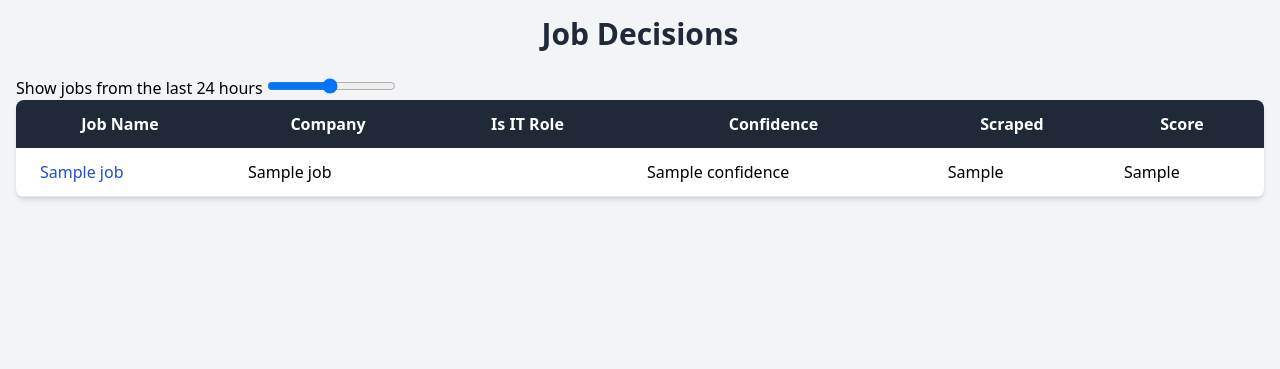
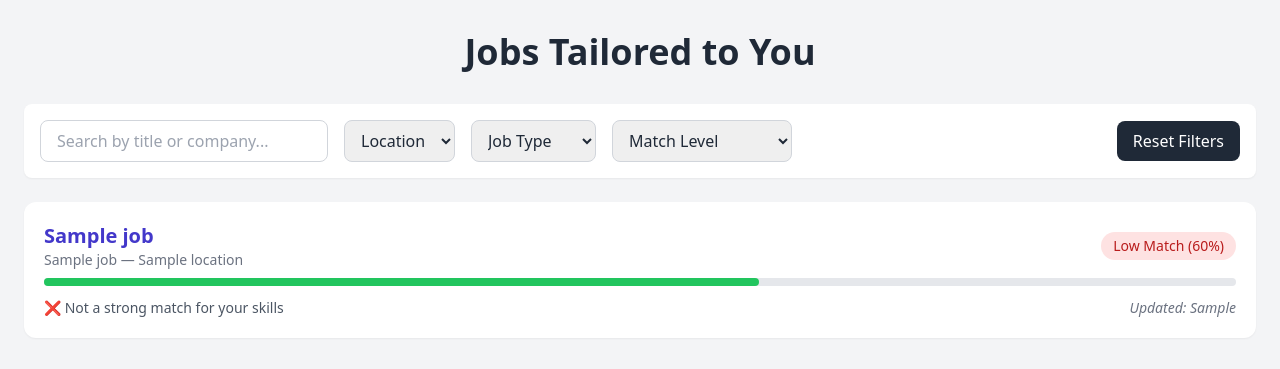
Before and after one commit to wbinsaad/JobScraper, a Flask app: template flask_app/templates/index.html in a window 1280 px wide. Shown: the top 369 px of the page. Run offline with Flask 3, Linux system fonts and the light colour scheme; the template is opened without the code that fills it: most values are stand-ins (such as "Sample title", 1, 10 or a date in 2020); some libraries are stand-ins or nearby versions.

Commit message:
Update the index.html

```diff
--- a/flask_app/templates/index.html
+++ b/flask_app/templates/index.html
@@ -5,64 +5,103 @@
     <meta name="viewport" content="width=device-width, initial-scale=1.0" />
     <title>Job Data</title>
     <script src="https://cdn.tailwindcss.com"></script>
-    <!-- Tailwind CSS via CDN -->
   </head>
-  <body class="bg-gray-100 font-sans leading-normal tracking-normal">
-    <div class="container mx-auto p-4">
-      <h1 class="text-3xl font-bold text-center text-gray-800 mb-6">
-        Job Decisions
-      </h1>
 
-      <form id="filter-form" method="GET" action="/">
-        <label for="hours"
-          >Show jobs from the last
-          <span id="hours-value">{{ hours|default(24) }}</span> hours</label
+  <body class="bg-gray-100 font-sans text-gray-800">
+    <div class="container mx-auto px-6 py-8">
+      <!-- Header -->
+      <h1 class="text-4xl font-bold text-center mb-8">Jobs Tailored to You</h1>
+
+      <!-- Filter Bar -->
+      <div
+        class="flex flex-wrap items-center justify-between bg-white shadow-sm rounded-lg p-4 mb-6"
       >
+        <div class="flex flex-wrap gap-4 items-center">
           <input
-          type="range"
-          id="hours"
-          name="hours"
-          min="1"
-          max="48"
-          value="{{ hours|default(24) }}"
-          oninput="document.getElementById('hours-value').innerText = this.value"
-          onchange="document.getElementById('filter-form').submit()"
+            type="text"
+            placeholder="Search by title or company..."
+            class="border border-gray-300 rounded-lg px-4 py-2 w-72 focus:ring focus:ring-indigo-200"
           />
-      </form>
+          <select
+            class="border border-gray-300 rounded-lg px-3 py-2 focus:ring focus:ring-indigo-200"
+          >
+            <option>Location</option>
+            <option>Remote</option>
+            <option>On-site</option>
+            <option>Hybrid</option>
+          </select>
+          <select
+            class="border border-gray-300 rounded-lg px-3 py-2 focus:ring focus:ring-indigo-200"
+          >
+            <option>Job Type</option>
+            <option>Full-time</option>
+            <option>Contract</option>
+            <option>Internship</option>
+          </select>
+          <select
+            class="border border-gray-300 rounded-lg px-3 py-2 focus:ring focus:ring-indigo-200"
+          >
+            <option>Match Level</option>
+            <option>Strong (80–100%)</option>
+            <option>Possible (50–79%)</option>
+            <option>Low (&lt;50%)</option>
+          </select>
+        </div>
+        <button
+          class="bg-gray-800 text-white px-4 py-2 rounded-lg hover:bg-gray-700"
+        >
+          Reset Filters
+        </button>
+      </div>
 
-      <!-- Table to display job data -->
-      <div class="overflow-x-auto bg-white shadow-md rounded-lg">
-        <table class="min-w-full table-auto">
-          <thead class="bg-gray-800 text-white">
-            <tr>
-              <th class="px-6 py-3">Job Name</th>
-              <th class="px-6 py-3">Company</th>
-              <th class="px-6 py-3">Is IT Role</th>
-              <th class="px-6 py-3">Confidence</th>
-              <th class="px-6 py-3">Scraped</th>
-              <th class="px-6 py-3">Score</th>
-            </tr>
-          </thead>
-          <tbody>
+      <!-- Job Cards List -->
+      <div class="space-y-4">
         {% for job in jobs %}
-            <tr class="border-b">
-              <td class="px-6 py-3">
+        <div
+          class="bg-white p-5 rounded-xl shadow-sm hover:shadow-md transition"
+        >
+          <div class="flex justify-between items-center mb-2">
+            <div>
               <a
                 href="{{ job['job_url'] }}"
-                  class="text-blue-700 hover:text-black"
                 target="_blank"
+                class="text-xl font-semibold text-indigo-700 hover:text-indigo-900"
                 >{{ job['job_title'] }}</a
               >
-              </td>
-              <td class="px-6 py-3">{{ job['company_name'] }}</td>
-              <td class="px-6 py-3">{{ job['is_it_role'] }}</td>
-              <td class="px-6 py-3">{{ job['confidence'] }}</td>
-              <td class="px-6 py-3">{{ job['scraped_ago'] }}</td>
-              <td class="px-6 py-3">{{ job['a'] }}</td>
-            </tr>
+              <p class="text-sm text-gray-500">
+                {{ job['company_name'] }} — {{ job['location'] }}
+              </p>
+            </div>
+
+            <span
+              class="bg-red-100 text-red-700 text-sm px-3 py-1 rounded-full font-medium"
+              >Low Match (60%)</span
+            >
+          </div>
+
+          <!-- Match Progress Bar -->
+          <div class="w-full bg-gray-200 h-2 rounded-full mb-3">
+            <div
+              class="h-2 rounded-full bg-green-500"
+              style="width: 60%;"
+            ></div>
+          </div>
+
+          <!-- Reason / Label -->
+          <div class="flex justify-between text-sm text-gray-600">
+            <p>
+              {% if job['label'] == 'include' %}
+              ✅ You’re well suited for this role
+              {% elif job['label'] == 'maybe' %}
+              🤔 This could be a potential fit
+              {% else %}
+              ❌ Not a strong match for your skills
+              {% endif %}
+            </p>
+            <p class="italic text-gray-500">Updated: {{ job['scraped_ago'] }}</p>
+          </div>
+        </div>
         {% endfor %}
-          </tbody>
-        </table>
       </div>
     </div>
   </body>
```
Lines whose indentation alone changed are shown as unchanged.
